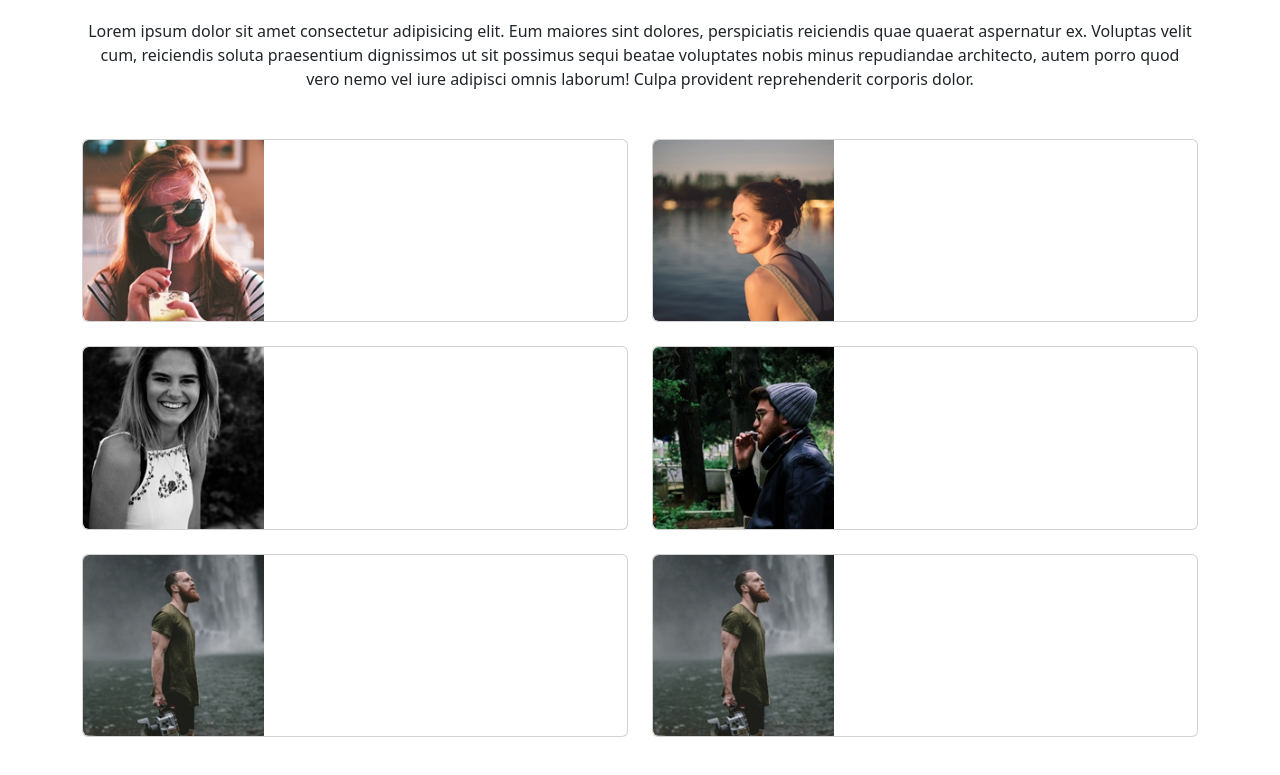
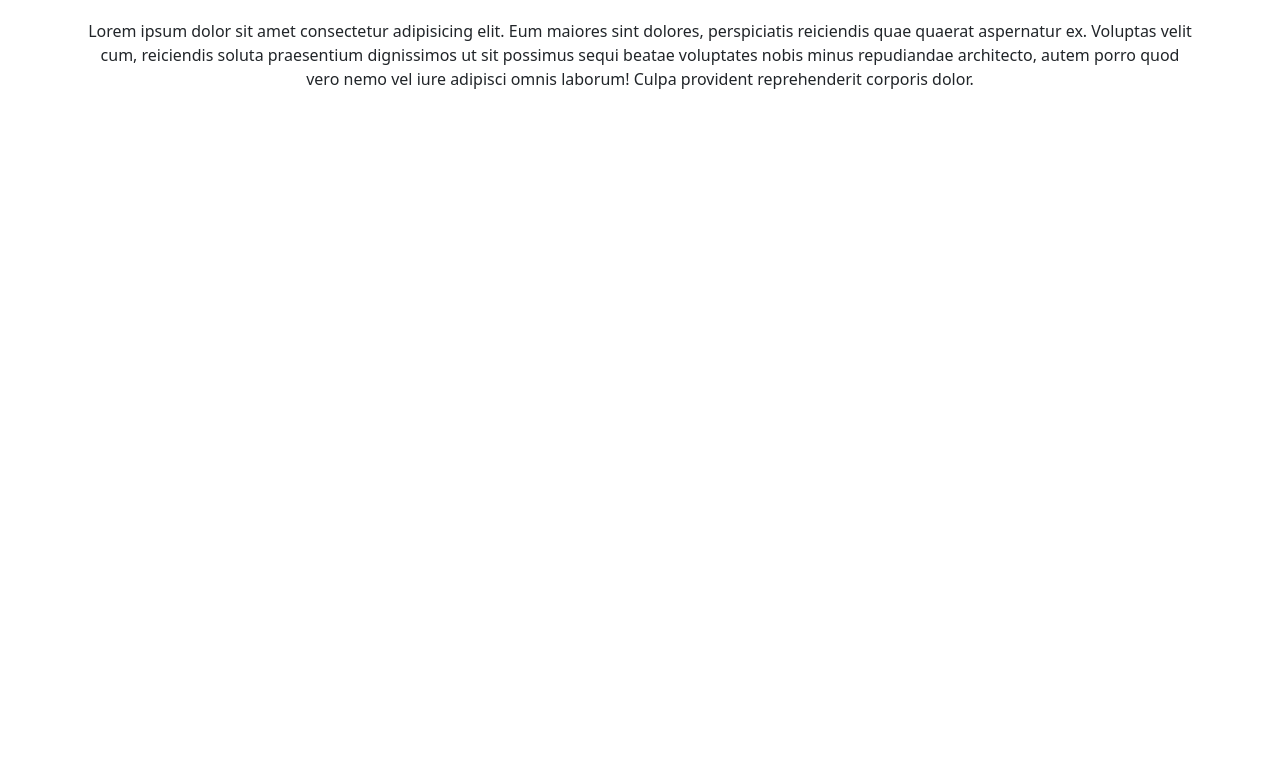
Before and after one commit to xhonatankonomi/js-our-team, a plain HTML site: page index.html in a window 1280 px wide. Shown: the part 101-876 px from the top of the page. After the commit the page ends 800 px from the top, so only its background shows below. Drawn offline with nearby package versions, Linux system fonts and the light colour scheme.

Commit message:
feat: Remove team member cards from index page
This commit removes the team member card section from the index page. The cards were present but lacked content and were therefore removed to improve page clarity and reduce unnecessary elements.

```diff
--- a/index.html
+++ b/index.html
@@ -18,101 +18,6 @@
         <p class="text-center mb-5">Lorem ipsum dolor sit amet consectetur adipisicing elit. Eum maiores sint dolores, perspiciatis reiciendis quae quaerat aspernatur ex. Voluptas velit cum, reiciendis soluta praesentium dignissimos ut sit possimus sequi beatae voluptates nobis minus repudiandae architecto, autem porro quod vero nemo vel iure adipisci omnis laborum! Culpa provident reprehenderit corporis dolor.</p>
 
          <div class="row g-4">
-            <div class="col-lg-6">
-                <div class="card">
-                    <div class="row g-0">
-                        <div class="col-md-4">
-                            <img src="./assets/img/female1.png" class="img-fluid rounded-start" alt="Team Member 1">
-                        </div>
-                        <div class="col-md-8">
-                            <div class="card-body">
-                                <h5 class="card-title"></h5>
-                                <p class="card-text"></p>
-                            </div>
-                        </div>
-                    </div>
-                </div>
-            </div>
-
-            <div class="col-lg-6">
-                <div class="card">
-                    <div class="row g-0">
-                        <div class="col-md-4">
-                            <img src="./assets/img/female2.png" class="img-fluid rounded-start" alt="Team Member 2">
-                        </div>
-                        <div class="col-md-8">
-                            <div class="card-body">
-                                <h5 class="card-title"></h5>
-                                <p class="card-text"></p>
-                            </div>
-                        </div>
-                    </div>
-                </div>
-            </div>
-
-            <div class="col-lg-6">
-                <div class="card">
-                    <div class="row g-0">
-                        <div class="col-md-4">
-                            <img src="./assets/img/female3.png" class="img-fluid rounded-start" alt="Team Member 3">
-                        </div>
-                        <div class="col-md-8">
-                            <div class="card-body">
-                                <h5 class="card-title"></h5>
-                                <p class="card-text"></p>
-                            </div>
-                        </div>
-                    </div>
-                </div>
-            </div>
-
-            <div class="col-lg-6">
-                <div class="card">
-                    <div class="row g-0">
-                        <div class="col-md-4">
-                            <img src="./assets/img/male1.png" class="img-fluid rounded-start" alt="Team Member 4">
-                        </div>
-                        <div class="col-md-8">
-                            <div class="card-body">
-                                <h5 class="card-title"></h5>
-                                <p class="card-text"></p>
-                            </div>
-                        </div>
-                    </div>
-                </div>
-            </div>
-
-            <div class="col-lg-6">
-                <div class="card">
-                    <div class="row g-0">
-                        <div class="col-md-4">
-                            <img src="./assets/img/male2.png" class="img-fluid rounded-start" alt="Team Member 5">
-                        </div>
-                        <div class="col-md-8">
-                            <div class="card-body">
-                                <h5 class="card-title"></h5>
-                                <p class="card-text"></p>
-                            </div>
-                        </div>
-                    </div>
-                </div>
-            </div>
-
-            <div class="col-lg-6">
-                <div class="card">
-                    <div class="row g-0">
-                        <div class="col-md-4">
-                            <img src="./assets/img/male2.png" class="img-fluid rounded-start" alt="Team Member 6">
-                        </div>
-                        <div class="col-md-8">
-                            <div class="card-body">
-                                <h5 class="card-title"></h5>
-                                <p class="card-text"></p>
-                            </div>
-                        </div>
-                    </div>
-                </div>
-            </div>
 
         </div>
     </div>
```
